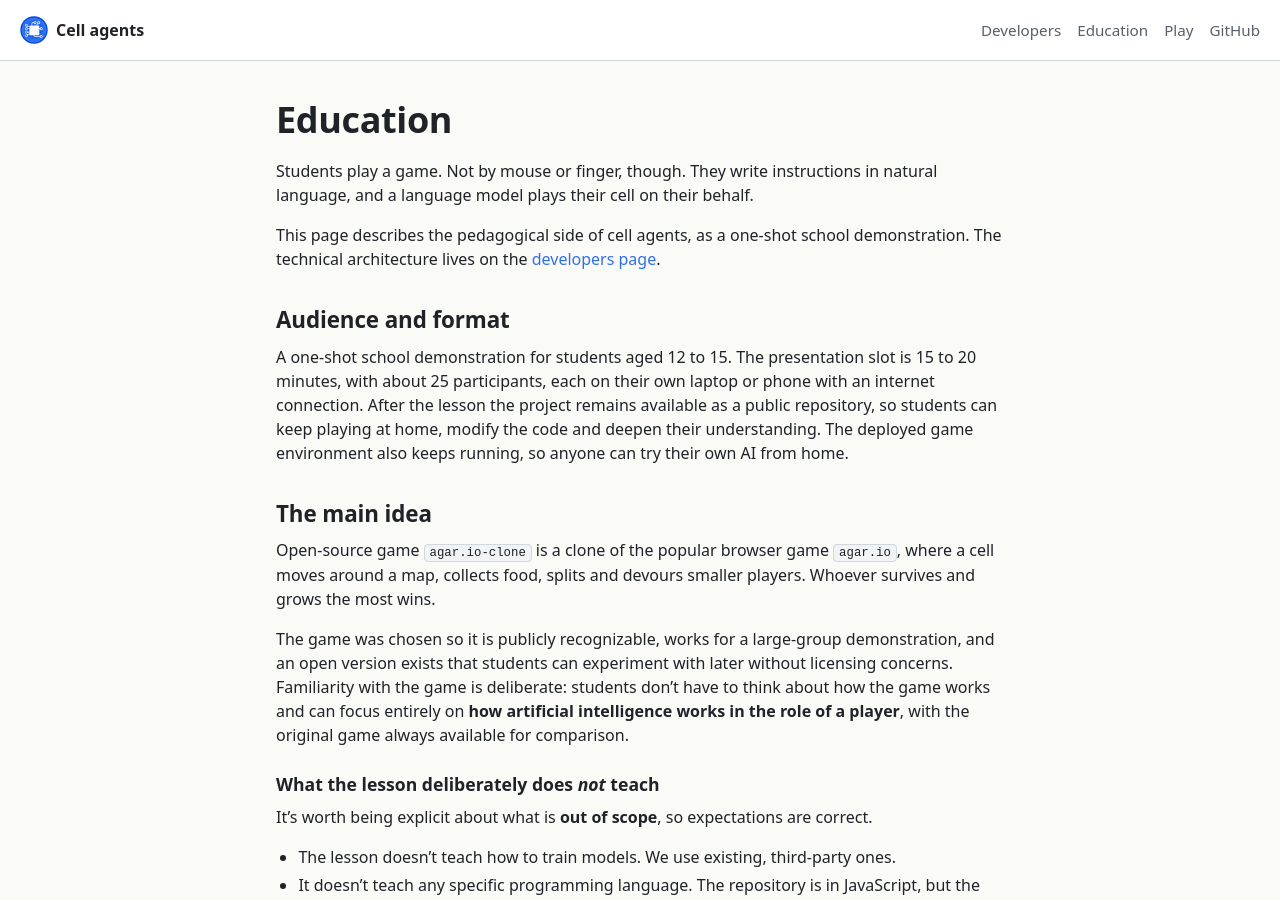
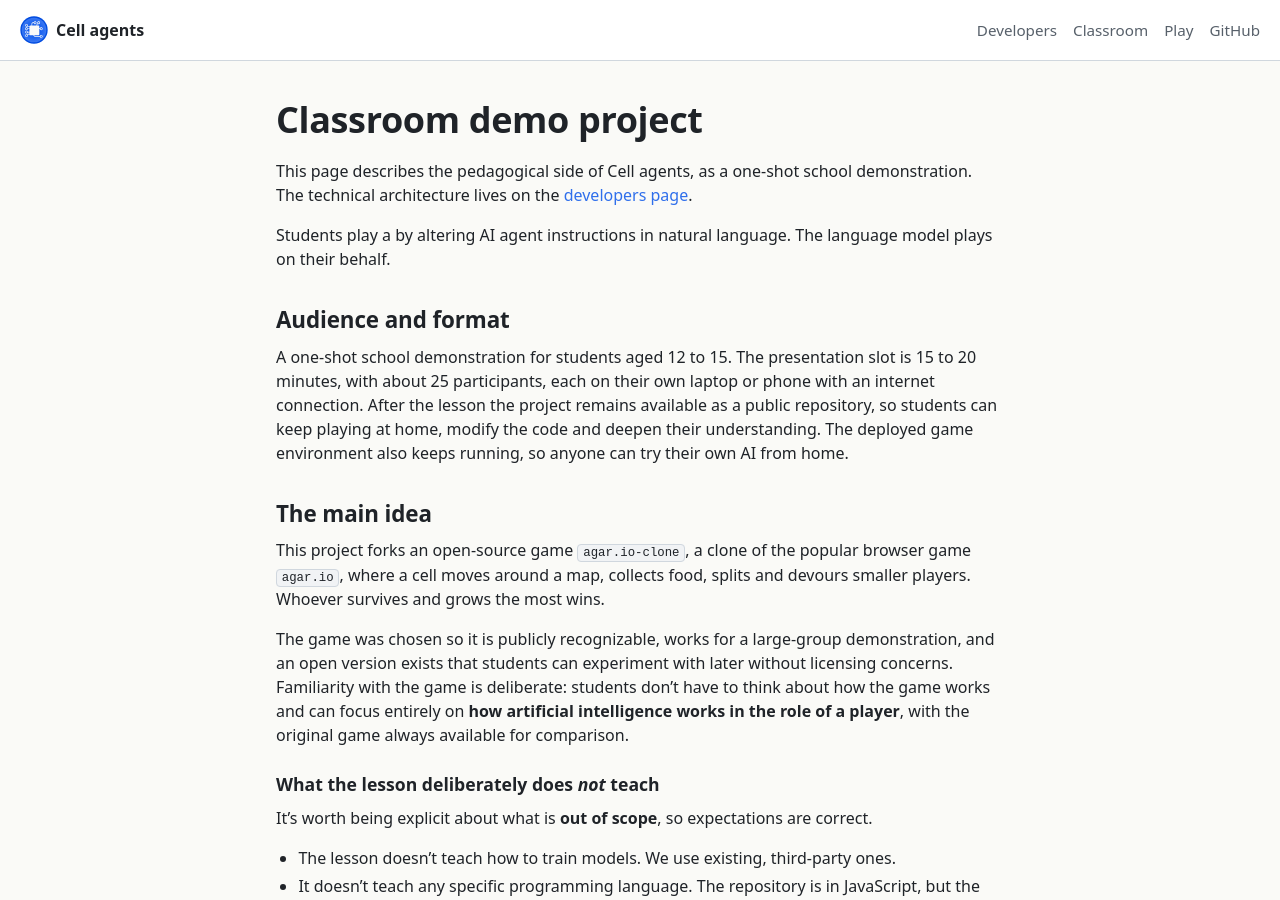
Before and after one commit to cellagents/cellagents.dev, a Jekyll site: the page built from classroom.md, in a window 1280 px wide and 900 px high. Built offline with Jekyll 4.4.1, drawn with Linux system fonts in a browser that asks for light colours.

Commit message:
refactor: rename Education page to Classroom
The old title 'Education' was too broad for what the page actually
describes: a 15-20 minute one-shot classroom demo. Permalink moves
from /education/ to /classroom/ and the site links key tracks it.
Content unchanged.

```diff
--- a/_config.yml
+++ b/_config.yml
@@ -11,7 +11,7 @@ links:
   github: https://github.com/cellagents
   contact: mailto:info@cellagents.dev
   developers: /developers/
-  education: /education/
+  classroom: /classroom/
   home: /
 
 # No plugins beyond what GitHub Pages ships; no third-party gems.
@@ -25,5 +25,5 @@ exclude:
   - vendor
   - .jekyll-cache
 
-# Permalinks: `/developers/`, `/education/` etc. - friendlier than `.html`.
+# Permalinks: `/developers/`, `/classroom/` etc. - friendlier than `.html`.
 permalink: pretty
--- a/_includes/hero.html
+++ b/_includes/hero.html
@@ -9,5 +9,5 @@
 </nav>
 <nav class="actions actions-secondary" aria-label="Sections">
     <a href="{{ site.links.developers | relative_url }}">For developers →</a>
-    <a href="{{ site.links.education | relative_url }}">For educators →</a>
+    <a href="{{ site.links.classroom | relative_url }}">For educators →</a>
 </nav>
--- a/_layouts/default.html
+++ b/_layouts/default.html
@@ -23,7 +23,7 @@
             </a>
             <nav class="site-nav" aria-label="Primary">
                 <a href="{{ site.links.developers | relative_url }}">Developers</a>
-                <a href="{{ site.links.education | relative_url }}">Education</a>
+                <a href="{{ site.links.classroom | relative_url }}">Classroom</a>
                 <a href="{{ site.links.play }}">Play</a>
                 <a href="{{ site.links.github }}">GitHub</a>
             </nav>
@@ -38,7 +38,7 @@
     <footer class="site-footer">
         <a href="{{ site.links.home | relative_url }}">Home</a> ·
         <a href="{{ site.links.developers | relative_url }}">Developers</a> ·
-        <a href="{{ site.links.education | relative_url }}">Education</a> ·
+        <a href="{{ site.links.classroom | relative_url }}">Classroom</a> ·
         <a href="{{ site.links.github }}">GitHub</a> ·
         <a href="{{ site.links.contact }}">Contact</a>
     </footer>
--- a/education.md
+++ b/classroom.md
@@ -1,17 +1,15 @@
 ---
 layout: default
-title: Education
-permalink: /education/
+title: Classroom demo project
+permalink: /classroom/
 description: A one-shot classroom demonstration where students write prompts and an LLM plays a multiplayer game on their behalf. Audience, learning outcomes, lesson arc, and conditions.
 ---
 
-Students play a game. Not by mouse or finger, though. They write
-instructions in natural language, and a language model plays their cell
-on their behalf.
-
-This page describes the pedagogical side of cell agents, as a one-shot
+This page describes the pedagogical side of Cell agents, as a one-shot
 school demonstration. The technical architecture lives on the
 [developers page]({{ site.links.developers | relative_url }}).
+
+Students play a by altering AI agent instructions in natural language. The language model plays on their behalf.
 
 ## Audience and format
 
@@ -25,7 +23,7 @@ anyone can try their own AI from home.
 
 ## The main idea
 
-Open-source game `agar.io-clone` is a clone of the popular browser
+This project forks an open-source game `agar.io-clone`, a clone of the popular browser
 game `agar.io`, where a cell moves around a map, collects food, splits
 and devours smaller players. Whoever survives and grows the most wins.
 
```
Also changed, not shown: developers.md (+1 -1 lines), README.md.
